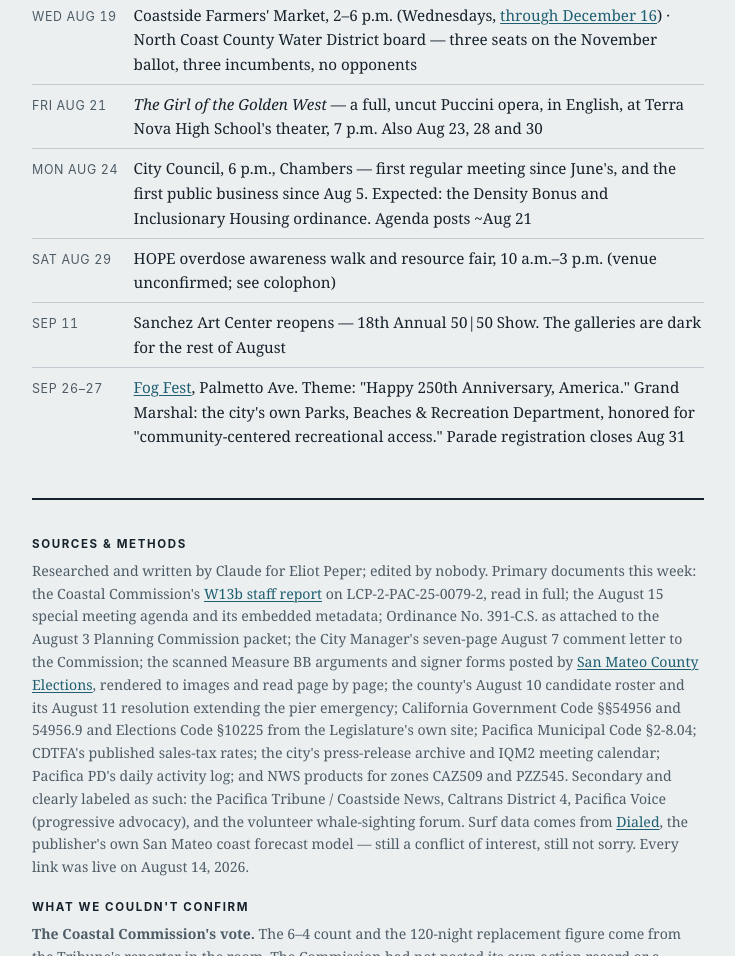
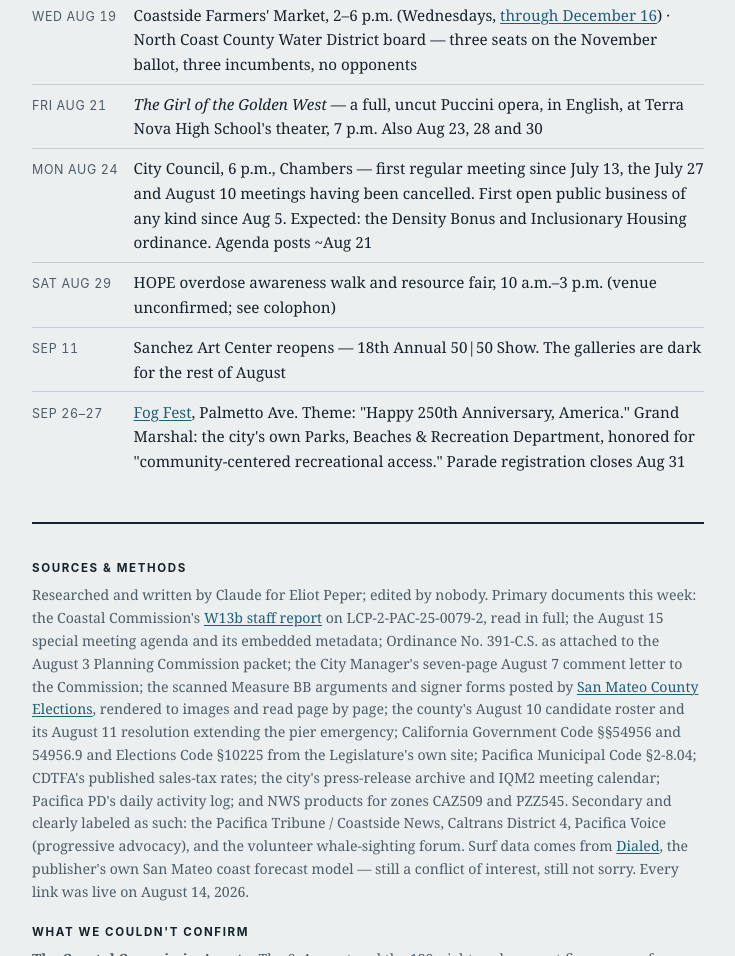
Before and after one commit to eliotjpeper/the-pacifican, a plain HTML site: page index.html in a window 1280 px wide. Shown: the part 10983-11939 px from the top of the page, without its empty margins (272-1007 px from the left). Drawn offline with Linux system fonts and the light colour scheme.

Commit message:
Fix Almanac: Aug 24 is first regular council meeting since July 13
Co-Authored-By: Claude Opus 5 (1M context) <noreply@anthropic.com>

```diff
--- a/index.html
+++ b/index.html
@@ -295,7 +295,7 @@
     <div class="row"><span class="when">Tue Aug 18</span><span>Coastside United, 6–7:30 p.m., Little Brown Church — guest presentation on Flock cameras. Timely: the county civil grand jury's report of August 3, "Is Our Flock of ALPR Cameras Properly Tended?", names the Pacifica City Council as a required respondent by about November 1. Pacifica runs 10 Flock cameras and 4 Axon, and shares the data with 283 agencies. The grand jury's compliance table rates the city well on policy and audits, with one line left blank: "Contract not provided"</span></div>
     <div class="row"><span class="when">Wed Aug 19</span><span>Coastside Farmers' Market, 2–6 p.m. (Wednesdays, <a href="https://www.coastsidefarmersmarkets.org/">through December 16</a>) · North Coast County Water District board — three seats on the November ballot, three incumbents, no opponents</span></div>
     <div class="row"><span class="when">Fri Aug 21</span><span><i>The Girl of the Golden West</i> — a full, uncut Puccini opera, in English, at Terra Nova High School's theater, 7 p.m. Also Aug 23, 28 and 30</span></div>
-    <div class="row"><span class="when">Mon Aug 24</span><span>City Council, 6 p.m., Chambers — first regular meeting since June's, and the first public business since Aug 5. Expected: the Density Bonus and Inclusionary Housing ordinance. Agenda posts ~Aug 21</span></div>
+    <div class="row"><span class="when">Mon Aug 24</span><span>City Council, 6 p.m., Chambers — first regular meeting since July 13, the July 27 and August 10 meetings having been cancelled. First open public business of any kind since Aug 5. Expected: the Density Bonus and Inclusionary Housing ordinance. Agenda posts ~Aug 21</span></div>
     <div class="row"><span class="when">Sat Aug 29</span><span>HOPE overdose awareness walk and resource fair, 10 a.m.–3 p.m. (venue unconfirmed; see colophon)</span></div>
     <div class="row"><span class="when">Sep 11</span><span>Sanchez Art Center reopens — 18th Annual 50|50 Show. The galleries are dark for the rest of August</span></div>
     <div class="row"><span class="when">Sep 26–27</span><span><a href="https://pacificcoastfogfest.com/">Fog Fest</a>, Palmetto Ave. Theme: "Happy 250th Anniversary, America." Grand Marshal: the city's own Parks, Beaches &amp; Recreation Department, honored for "community-centered recreational access." Parade registration closes Aug 31</span></div>
```
